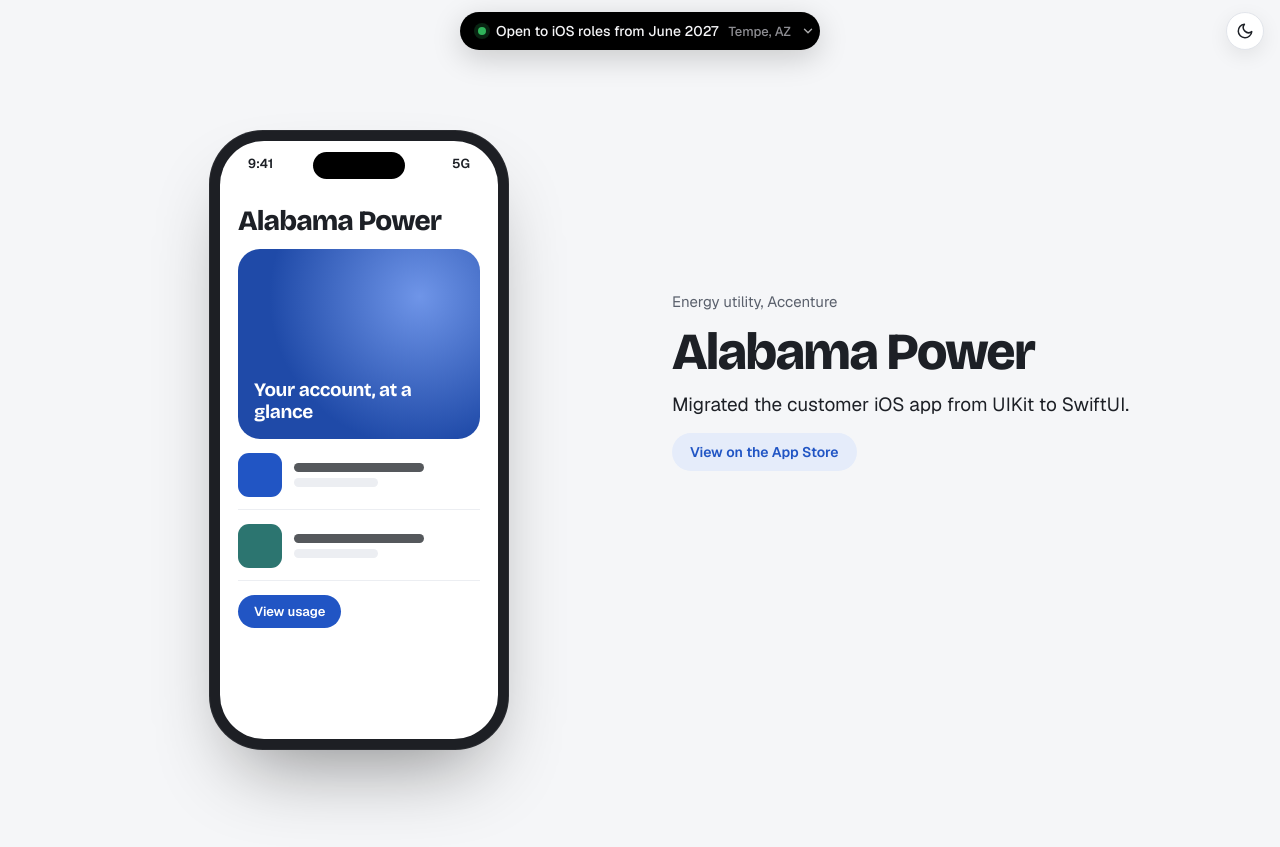
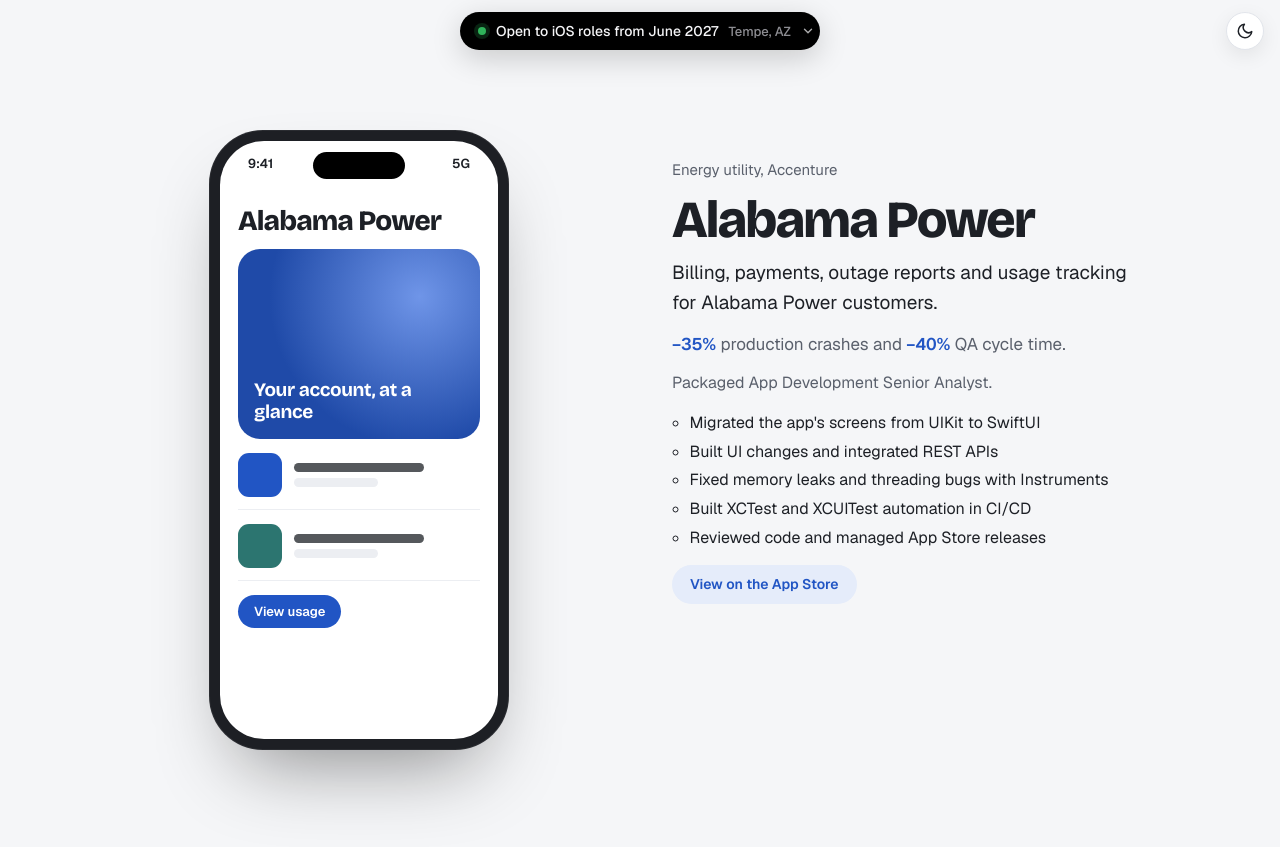
Before and after one commit to patelsid1211/patelsid1211.github.io, a Jekyll site: the page index.html, which Jekyll copies as it is, in a window 1280 px wide and 900 px high, scrolled down 4304 px. Shown: the top 847 px of the window. Built offline with Jekyll 4.4.1, drawn with Linux system fonts in a browser that asks for light colours.

Commit message:
Add role and duties for Alabama Power

```diff
--- a/index.html
+++ b/index.html
@@ -525,7 +525,16 @@ footer { padding-block: 28px 48px; color: var(--muted); font-size: 14px; display
         <li class="step">
           <span class="kind">Energy utility, Accenture</span>
           <h3>Alabama Power</h3>
-          <p>Migrated the customer iOS app from UIKit to SwiftUI.</p>
+          <p>Billing, payments, outage reports and usage tracking for Alabama Power customers.</p>
+          <p class="impact"><b>&minus;35%</b> production crashes and <b>&minus;40%</b> QA cycle time.</p>
+          <p class="role">Packaged App Development Senior Analyst.</p>
+          <ul class="duties">
+            <li>Migrated the app's screens from UIKit to SwiftUI</li>
+            <li>Built UI changes and integrated REST APIs</li>
+            <li>Fixed memory leaks and threading bugs with Instruments</li>
+            <li>Built XCTest and XCUITest automation in CI/CD</li>
+            <li>Reviewed code and managed App Store releases</li>
+          </ul>
           <a class="store" href="https://apps.apple.com/us/app/alabama-power/id1629473449" target="_blank" rel="noopener">View on the App Store</a>
         </li>
         <li class="step">
```
